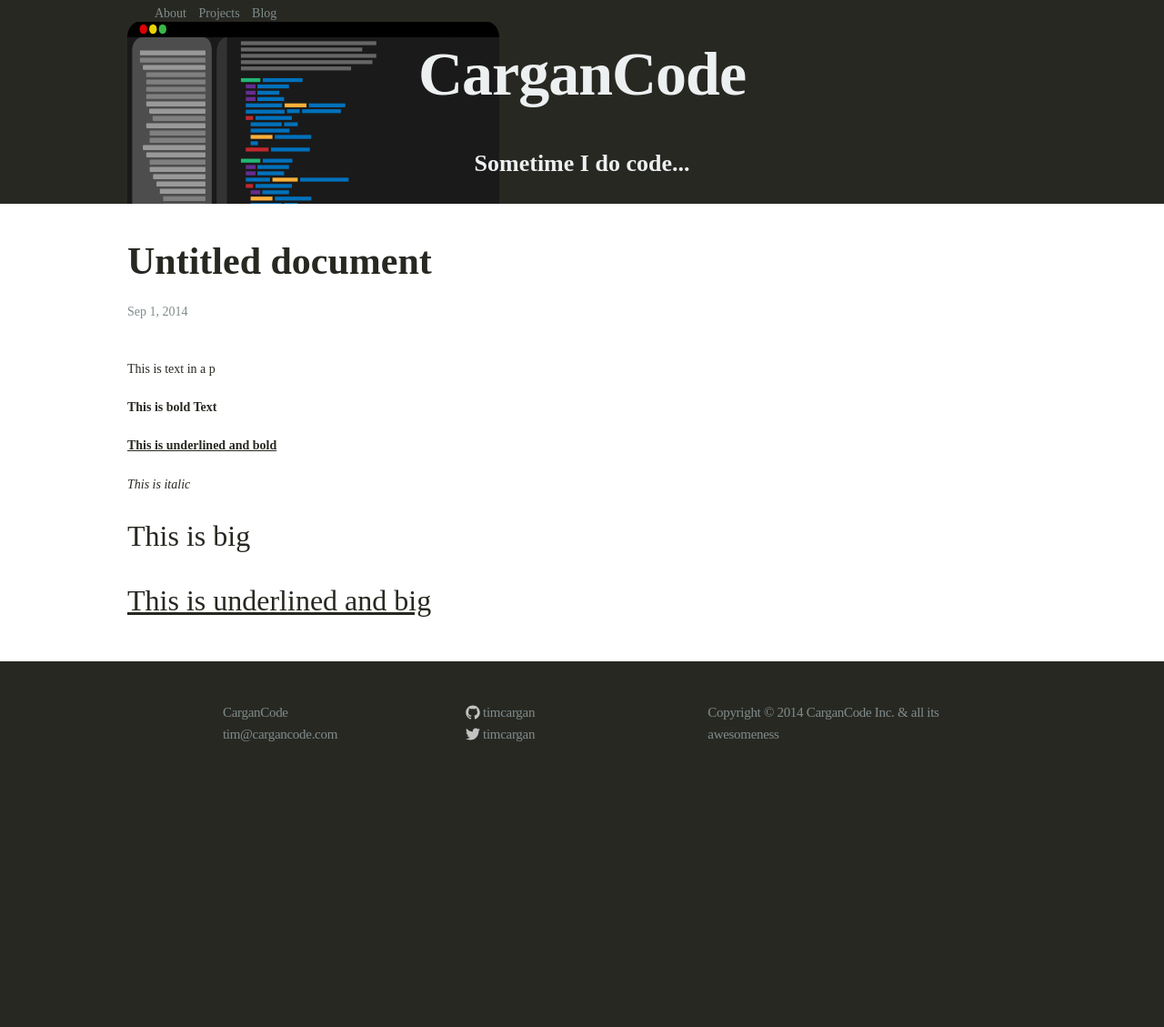
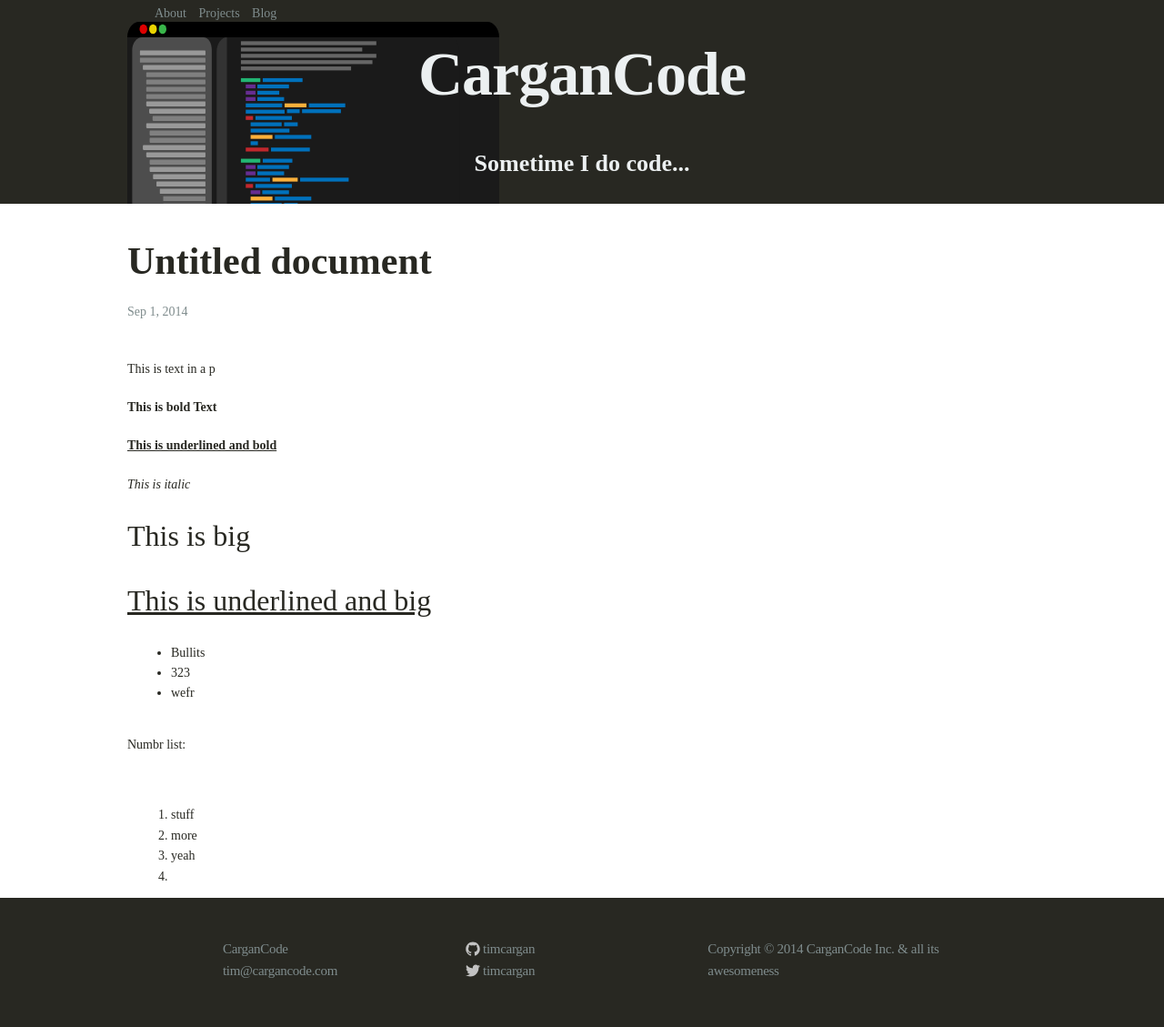
Before and after one commit to CarganCode/CarganCode.github.io, a Jekyll site: the page built from _posts/2014-9-1-Untitled_document.md, in a window 1280 px wide. Shown: the whole page at 91% size. Built offline with Jekyll 4.4.1, drawn with Linux system fonts in a browser that asks for light colours; before the commit the page ends 900 px from its top, so only the background shows below that.

Commit message:
Posting Untitled document to blog

```diff
--- a/_posts/2014-9-1-Untitled_document.md
+++ b/_posts/2014-9-1-Untitled_document.md
@@ -3,7 +3,7 @@ layout: post
 title: Untitled document
 date: 2014-09-01T14:51:11.002Z
 ---
-<body class="c2">
+<body class="c4">
    <p style="widows:2;orphans:2;direction:ltr">
       <span>This is text in a p</span>
    </p>
@@ -22,4 +22,38 @@ date: 2014-09-01T14:51:11.002Z
    <p style="widows:2;orphans:2;direction:ltr">
       <span style="font-size:24pt;text-decoration:underline">This is underlined and big</span>
    </p>
+   <ul style="margin:0;padding:0;;">
+      <li style="widows:2;orphans:2;direction:ltr;padding-left:0pt;margin-left:36pt">
+         <span>Bullits</span>
+      </li>
+      <li style="widows:2;orphans:2;direction:ltr;padding-left:0pt;margin-left:36pt">
+         <span>323</span>
+      </li>
+      <li style="widows:2;orphans:2;direction:ltr;padding-left:0pt;margin-left:36pt">
+         <span>wefr</span>
+      </li>
+   </ul>
+   <p style="widows:2;orphans:2;height:11pt;direction:ltr">
+      <span />
+   </p>
+   <p style="widows:2;orphans:2;direction:ltr">
+      <span>Numbr list:</span>
+   </p>
+   <p style="widows:2;orphans:2;height:11pt;direction:ltr">
+      <span />
+   </p>
+   <ol start="1" style="margin:0;padding:0;;">
+      <li style="widows:2;orphans:2;direction:ltr;padding-left:0pt;margin-left:36pt">
+         <span>stuff</span>
+      </li>
+      <li style="widows:2;orphans:2;direction:ltr;padding-left:0pt;margin-left:36pt">
+         <span>more</span>
+      </li>
+      <li style="widows:2;orphans:2;direction:ltr;padding-left:0pt;margin-left:36pt">
+         <span>yeah</span>
+      </li>
+      <li style="widows:2;orphans:2;height:11pt;direction:ltr;padding-left:0pt;margin-left:36pt">
+         <span />
+      </li>
+   </ol>
 </body>
```
